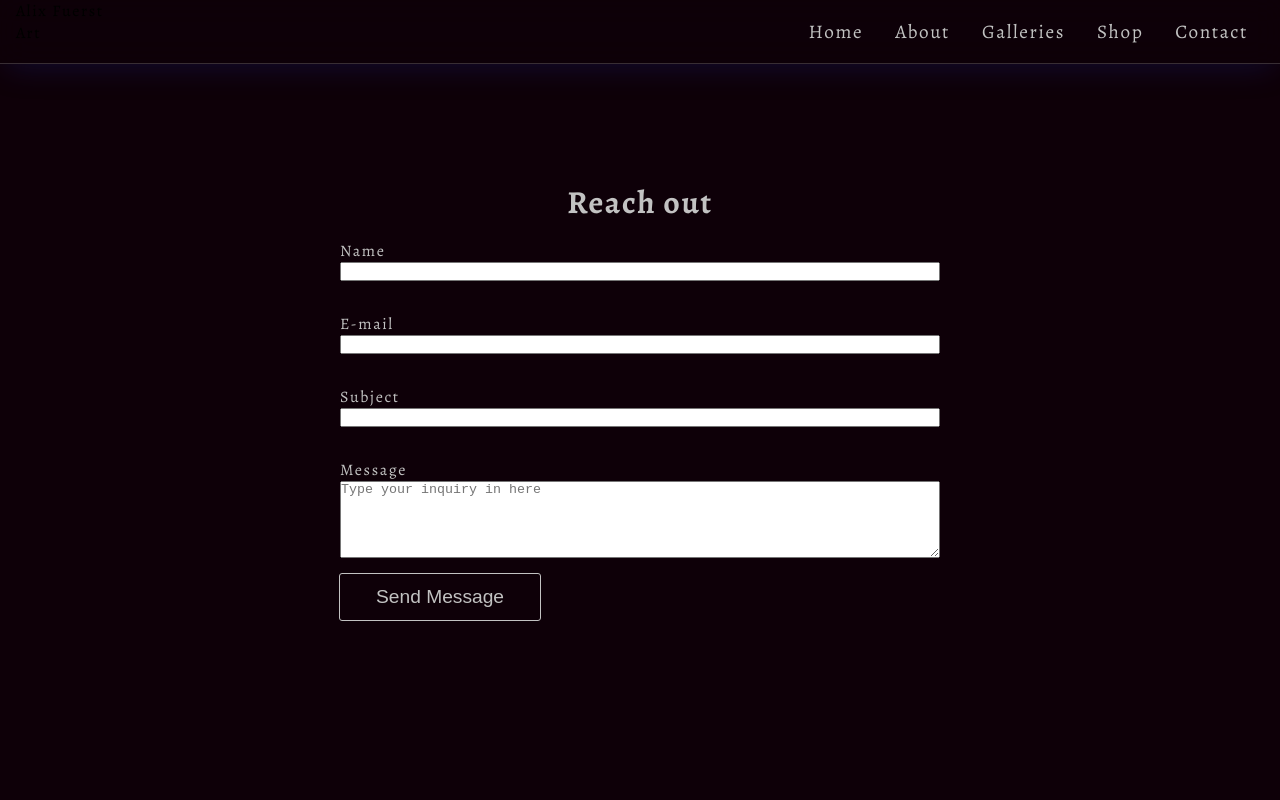
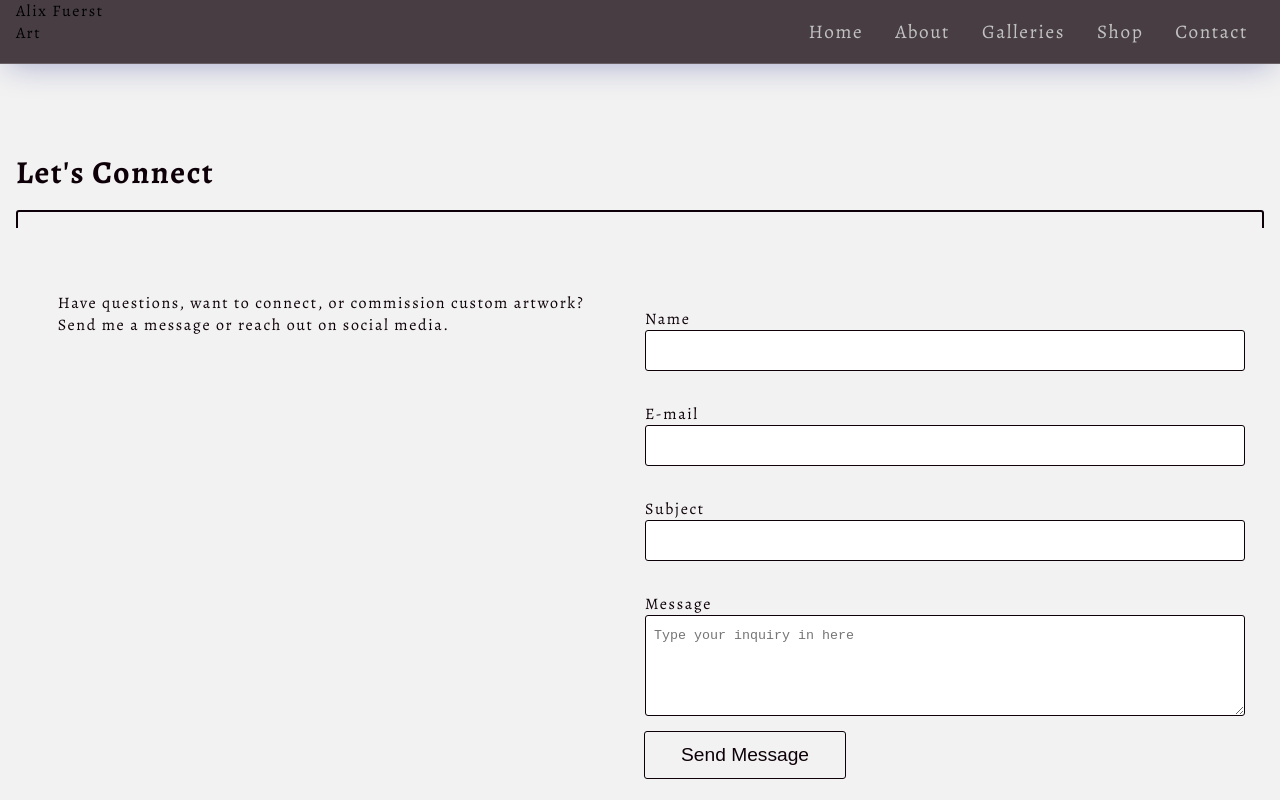
Before and after one commit to neuro-myoung/aftnext2023, a Next.js app: page /contact in a window 1280 px wide. Shown: the top 800 px of the page. Built offline with nearby package versions, Linux system fonts and the light colour scheme.

Commit message:
some work on contact form

```diff
--- /dev/null
+++ b/src/app/api/contact/route.ts
@@ -0,0 +1,34 @@
+import { NextResponse, NextRequest } from 'next/server';
+const fs = require('fs');
+const path = require('path');
+
+export async function POST(request: NextRequest) {
+
+    const data = await request.json()
+
+    const filePath = path.resolve(process.cwd(), 'src/app/data/submissions.json');
+    let submissions: any = [];
+
+    try {
+        const data = fs.readFileSync(filePath, 'utf8');
+        submissions = JSON.parse(data);
+
+    } catch(error) {
+
+        console.error("Error reading this file ", error);
+    }
+
+    submissions.push(data);
+
+    try {
+        const newData = JSON.stringify(submissions, null, 2);
+        fs.writeFileSync(filePath, newData, "utf-8");
+    } catch(error) {
+        console.error("Error writing this file ", error)
+    }
+
+    return NextResponse.json({
+        data: data,
+        message: "Your e-mail has been successfully sent!"
+    })
+}
--- a/src/app/contact/ContactForm.tsx
+++ b/src/app/contact/ContactForm.tsx
@@ -1,39 +1,39 @@
-'use client'
+'use client';
 import styles from './contact.module.css'
-
-type Data = {
-    name: string;
-    email: string;
-    subject: string;
-    message: string;
-}
 
 export default function ContactForm() {
 
-    async function handleSubmit(event: any) {
-        event.preventDefault();
+    async function handleSubmit(e: React.FormEvent<HTMLFormElement>) {
+        e.preventDefault();
 
+        const target = e.currentTarget;
+        const name = target.elements.namedItem('name') as HTMLInputElement
+        const email = target.elements.namedItem('email') as HTMLInputElement
+        const subject = target.elements.namedItem('subject') as HTMLInputElement
+        const message = target.elements.namedItem('message') as HTMLInputElement
 
-        const data:Data = {
-            name: String(event.target.name.value),
-            email: String(event.target.email.value),
-            subject: String(event.target.subject.value),
-            message: String(event.target.message.value),
-        }
+        const data = {
+            name: String(name.value),
+            email: String(email.value),
+            subject: String(subject.value),
+            message: String(message.value),
+        };
 
-        const response = await fetch ("api/contact", {
-            method: "POST",
-            headers: {
-                "Content-Type": "application/json",
-            },
-            body: JSON.stringify(data),
-        })
-
-        if (response.ok) {
-            console.log("Message sent successfully")
-        }
-        if(!response.ok) {
-            console.log("Error sending message")
+        try {
+            const response = await fetch('/api/contact', {
+                method: "POST",
+                body: JSON.stringify(data),
+                headers: {
+                    "Content-Type": "application/json"
+                }
+            })
+            if(!response.ok) {
+                throw new Error('HTTP error! status: ' + response.status);
+            }
+            const responseData = await response.json();
+            console.log(responseData);
+        } catch (error: any) {
+            console.log("There was a problem with the fetch operation " + error.message)
         }
     }
 
@@ -41,22 +41,22 @@ export default function ContactForm() {
         <form className={styles.formBox} onSubmit={handleSubmit}>
             <div className={styles.formElement}>
                 <label htmlFor="name">Name</label>
-                <input type="text" id="name"  autoComplete="off" required/>
+                <input type="text" id="name" className={styles.inputBox} autoComplete="off" required minLength={3} maxLength={150} />
             </div>
 
             <div className={styles.formElement}>
                 <label htmlFor="e-mail">E-mail</label>
-                <input type="email" id="email"  autoComplete="off" required/>
+                <input type="email" id="email" className={styles.inputBox} autoComplete="off" required minLength={3} maxLength={150}/>
             </div>
 
             <div className={styles.formElement}>
                 <label htmlFor="subject">Subject</label>
-                <input type="text" id="subject"  autoComplete="off"/>
+                <input type="text" id="subject" className={styles.inputBox} autoComplete="off" minLength={3} maxLength={200}/>
             </div>
 
             <div className={styles.formElement}>
                 <label htmlFor="message">Message</label>
-                <textarea name="message" rows={5} placeholder="Type your inquiry in here" required/>
+                <textarea name="message" id="message" className={styles.inputBox} rows={5} placeholder="Type your inquiry in here" required minLength={3} maxLength={1000}/>
 
             </div>
             <button type="submit" className={styles.sendButton}>Send Message</button>
--- a/src/app/contact/contact.module.css
+++ b/src/app/contact/contact.module.css
@@ -4,14 +4,58 @@
     flex-direction: column;
     align-items: center;
     justify-content: center;
-    color: #c2c2c2;
+    color: #0e0008;
     width: 100%;
-    padding: 0 1rem;
+    padding: 150px 1rem;
+    background: #f2f2f2;
+}
+
+.contactWrapper > h1 {
+    width: 100%;
+    max-width: 1400px;
+    margin-bottom: 1rem;
+}
+
+.formWrapper {
+    display: grid;
+    grid-template-columns: 1fr 1fr;
+    max-width: 1400px;
+    width: 100%;
+    background: #f2f2f2;
+    justify-items: center;
+    border-radius: 3px;
+    padding: 5rem 0.75rem;
+    border: 2px solid #0e0008;
+    position: relative;
+}
+
+.formWrapper::after {
+    content: "";
+    position: absolute;
+    top: 2.5%;
+    background: #f2f2f2;
+    width: 100%;
+    border: solid 2px #f2f2f2;
+    height: 95%;
+}
+
+.descriptionWrapper {
+    margin: 0 0.75rem;
+    display: flex;
+    flex-direction: column;
+    align-items: flex-start;
+    justify-content: space-between;
+    z-index: 5;
+}
+
+.descriptionWrapper > p {
+    max-width: 65ch;
 }
 
 .formBox {
     width: 100%;
     max-width: 600px;
+    z-index: 5;
 }
 
 .formElement {
@@ -21,24 +65,34 @@
     width: 100%;
 }
 
+.inputBox {
+    padding: 0.75rem 0.5rem;
+    border: 1px solid #0e0008;
+    border-radius: 3px;
+}
+
+.inputBox:focus {
+    outline:none;
+    background-color: rgba(233, 62, 104, 0.2);
+}
+
 .sendButton {
     position: relative;
     transition: all 0.2s ease-in-out;
     border-radius: 2px;
     width: 200px;
-    outline: 1px solid #c2c2c2;
-    color: #c2c2c2;
+    outline: 1px solid #0e0008;
+    color: #0e0008;
     padding: 0.75rem 2rem;
     font-size: 1.2rem;
-    background-color: rgba(255, 255, 255, 0);
+    background-color: rgba(0, 0, 0, 0);
     border-width: 0;
     cursor: pointer;
 }
 
-
 .sendButton:hover,
 .sendButton:focus {
-    background-color: rgba(255, 255, 255, 0.2);
+    background-color: rgba(0, 0, 0, 0.2);
     transform: scale(1.05);
     outline: no-outline;
 }
--- a/src/app/contact/page.tsx
+++ b/src/app/contact/page.tsx
@@ -5,9 +5,13 @@ import ContactForm from './ContactForm'
 const Contact = () => {
   return (
     <div className={styles.contactWrapper}>
-        <h1>Reach out</h1>
+      <h1>Let's Connect</h1>
+      <div className={styles.formWrapper}>
+        <div className={styles.descriptionWrapper}>
+          <p>Have questions, want to connect, or commission custom artwork? Send me a message or reach out on social media.</p>
+        </div>
         <ContactForm />
-
+      </div>
     </div>
   )
   }
```
Also changed, not shown: src/app/data/submissions.json (added, +26 -0 lines), pages/api/contact.js (added), 1 other file (tests, documents, lock files or other folders).
